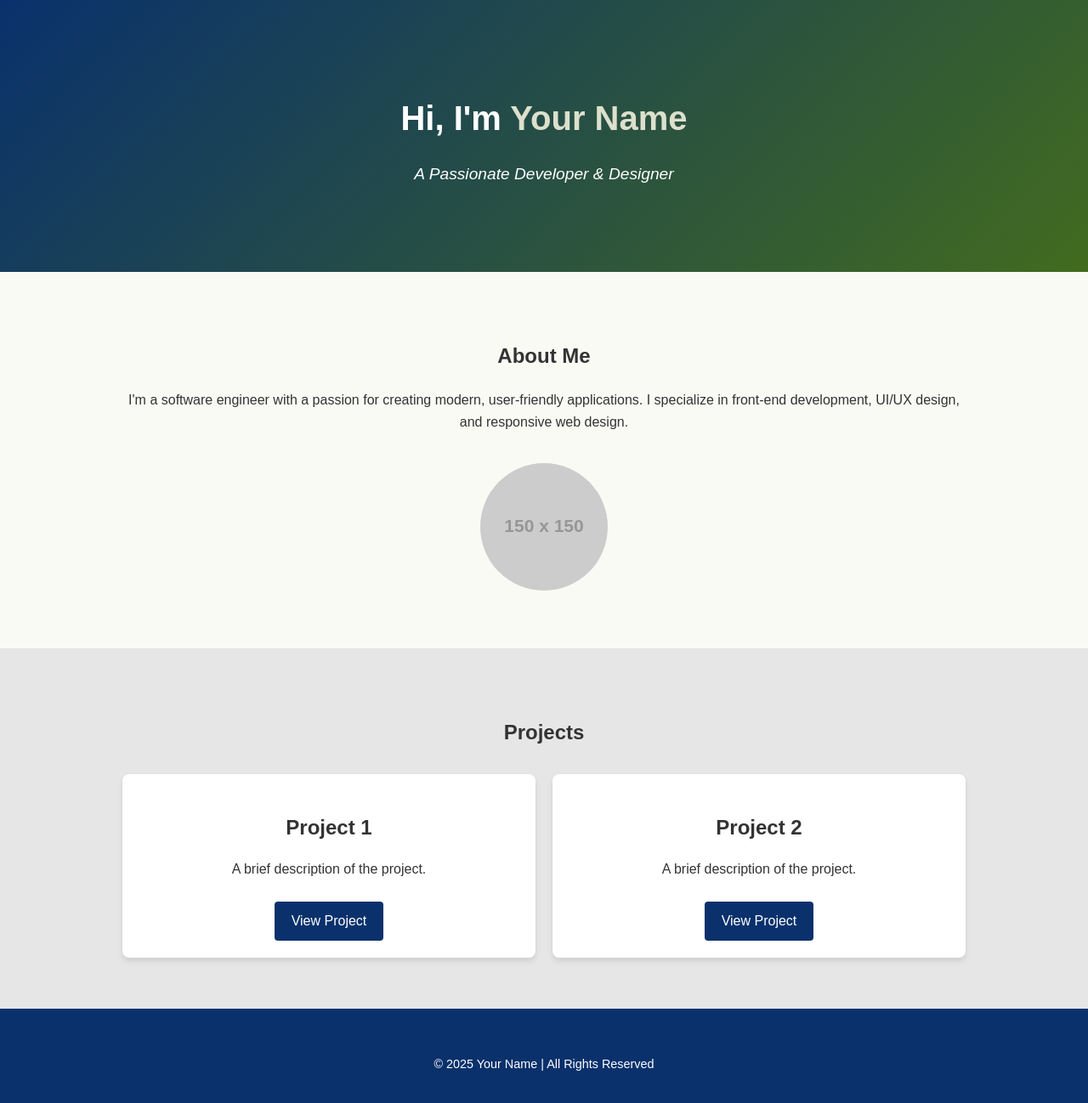
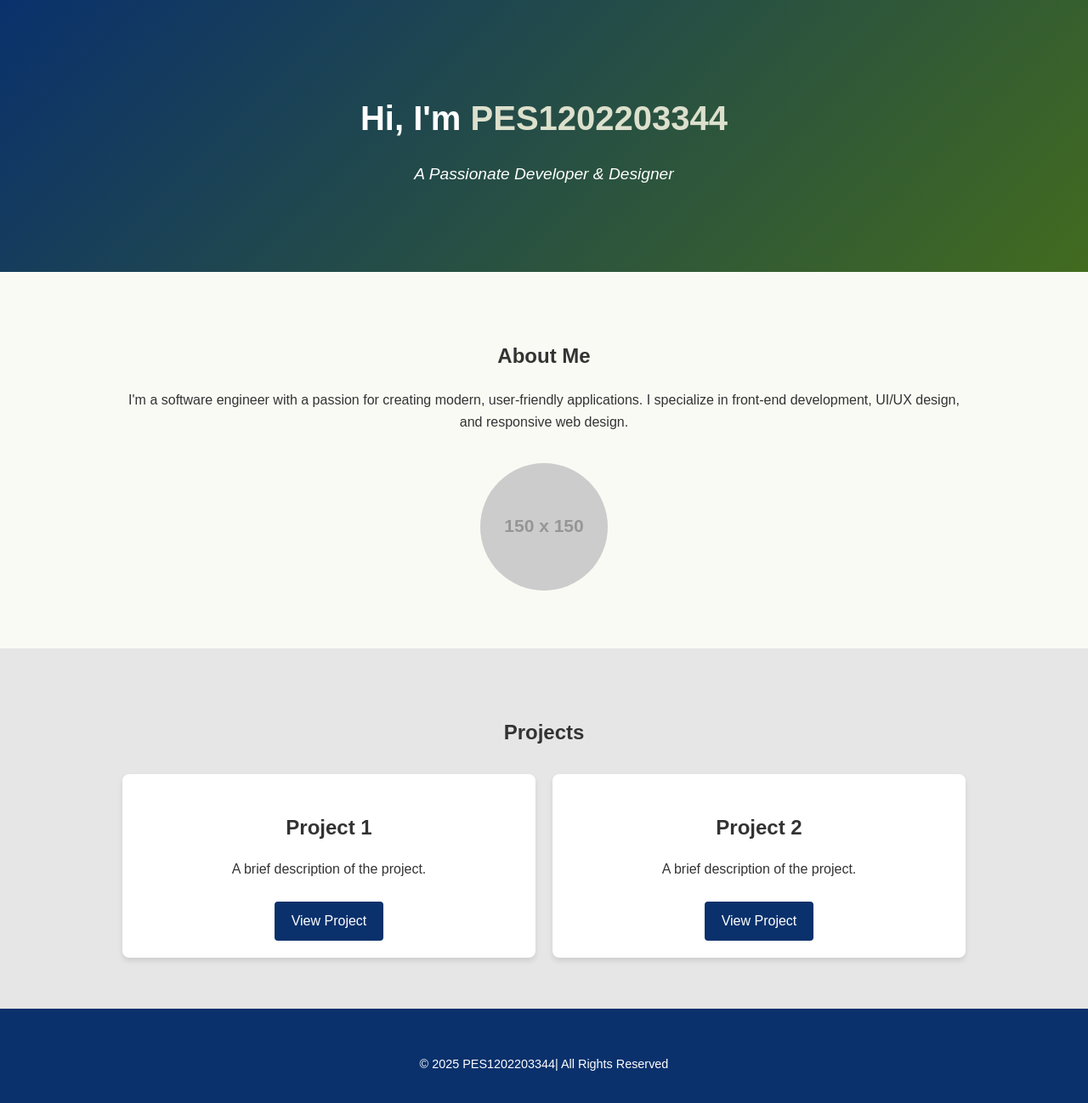
Before and after one commit to PES1202203344/Portfolio, a plain HTML site: page index.html in a window 1280 px wide. Shown: the whole page at 85% size. Drawn offline with Linux system fonts and the light colour scheme; placeholder pictures from the web are drawn by us.

Commit message:
PES1202203344

```diff
--- a/index.html
+++ b/index.html
@@ -9,7 +9,7 @@
 <body>
   <header>
     <div class="container">
-      <h1>Hi, I'm <span class="highlight">Your Name</span></h1>
+      <h1>Hi, I'm <span class="highlight">PES1202203344</span></h1>
       <p class="tagline">A Passionate Developer & Designer</p>
     </div>
   </header>
@@ -47,7 +47,7 @@
 
   <footer>
     <div class="container">
-      <p>© 2025 Your Name | All Rights Reserved</p>
+      <p>© 2025 PES1202203344| All Rights Reserved</p>
     </div>
   </footer>
 </body>
```
